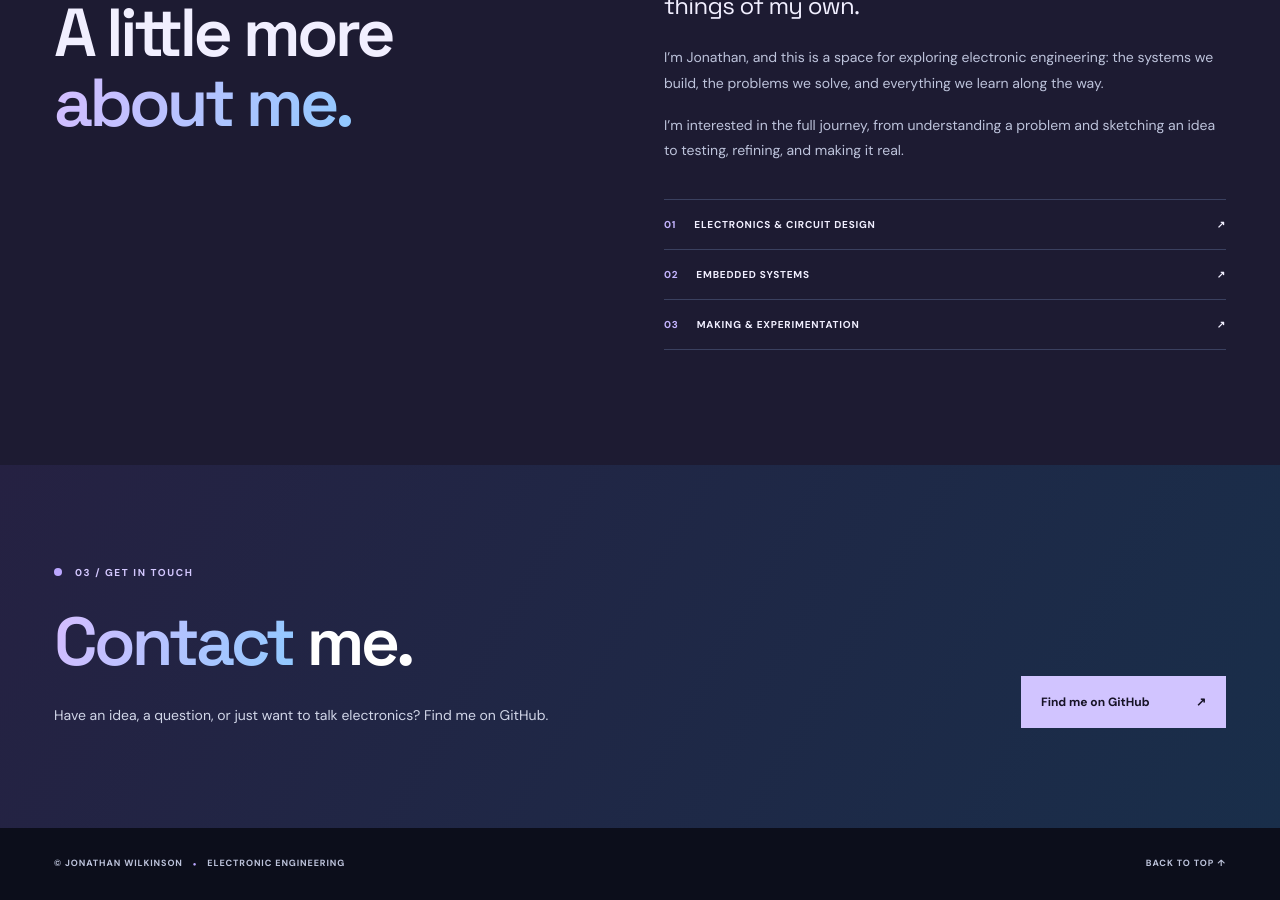
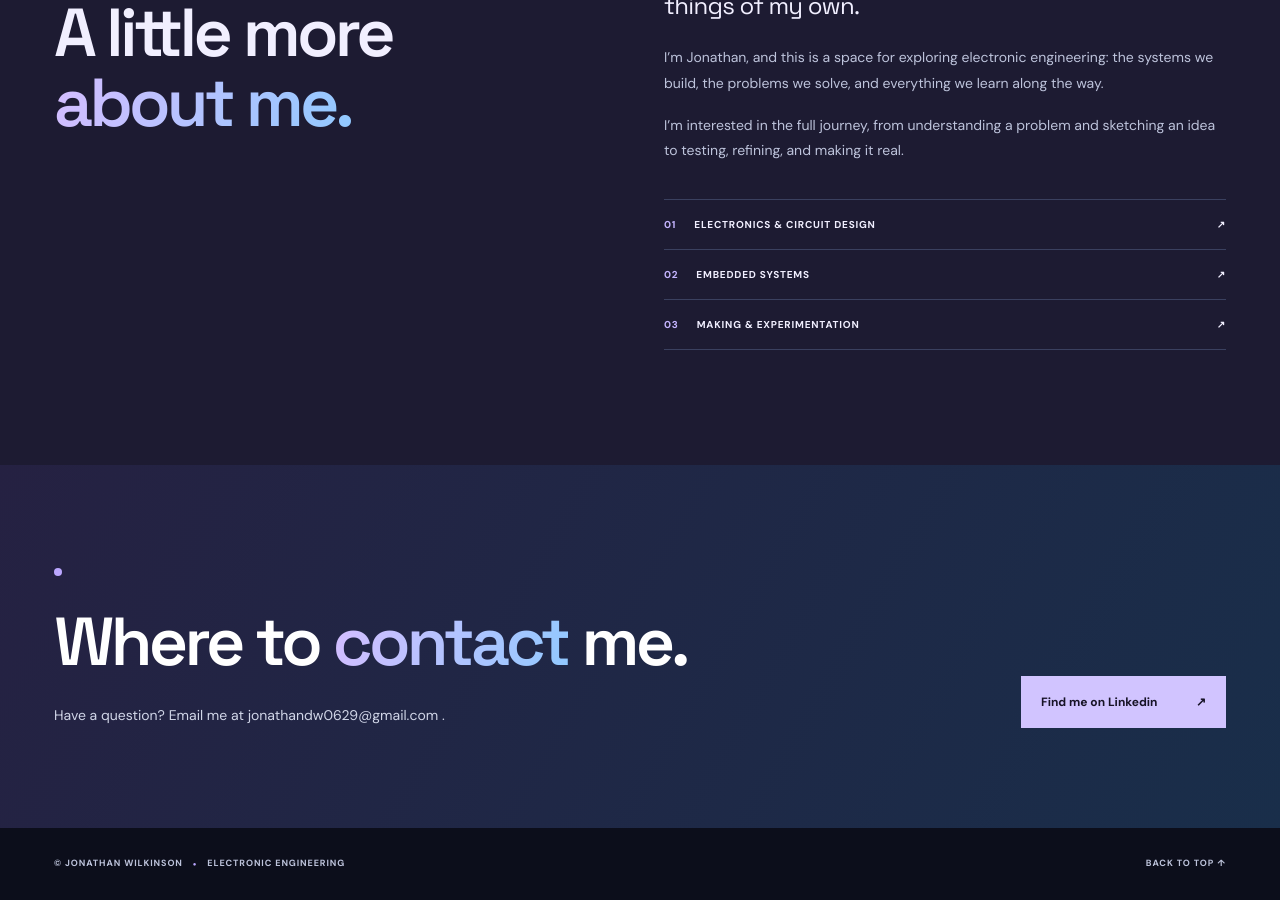
Before and after one commit to joewilkyway/jonathanwilkinson, a Jekyll site: the page built from index.html, in a window 1280 px wide and 900 px high, scrolled down 1841 px. Built offline with Jekyll 4.4.1, drawn with Linux system fonts in a browser that asks for light colours.

Commit message:
Revise contact section with new details
Updated contact section to include email and LinkedIn.

```diff
--- a/index.html
+++ b/index.html
@@ -102,8 +102,8 @@
     <section id="contact" class="contact-section">
       <div class="container">
         <div class="row align-items-end g-4">
-          <div class="col-lg-8"><p class="eyebrow"><span class="status-dot"></span> 03 / GET IN TOUCH</p><h2><em>Contact</em> me.</h2><p>Have an idea, a question, or just want to talk electronics? Find me on GitHub.</p></div>
-          <div class="col-lg-4 contact-action"><a class="button button-light" href="https://github.com/joewilkyway">Find me on GitHub <span aria-hidden="true">↗</span></a></div>
+          <div class="col-lg-8"><p class="eyebrow"><span class="status-dot"></span> <h2>Where to <em>contact</em> me.</h2><p>Have a question? Email me at jonathandw0629@gmail.com .</p></div>
+          <div class="col-lg-4 contact-action"><a class="button button-light" href="https://www.linkedin.com/in/jonathan-w-8b30a3161/">Find me on Linkedin <span aria-hidden="true">↗</span></a></div>
         </div>
       </div>
     </section>
```
